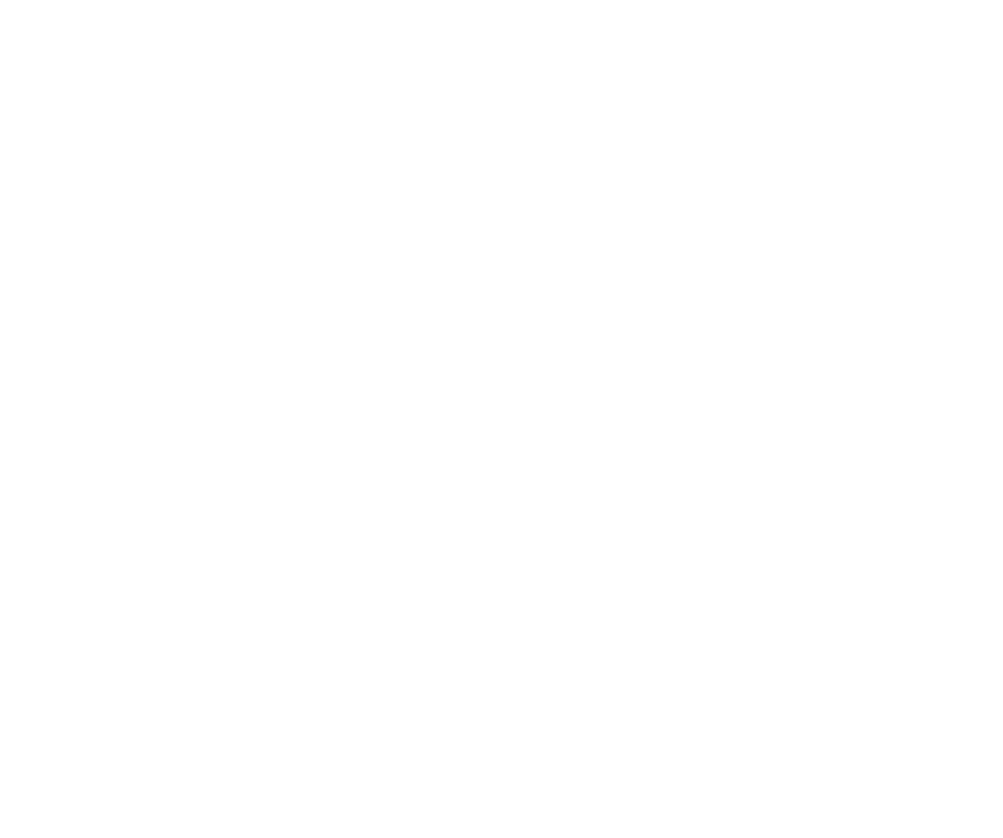
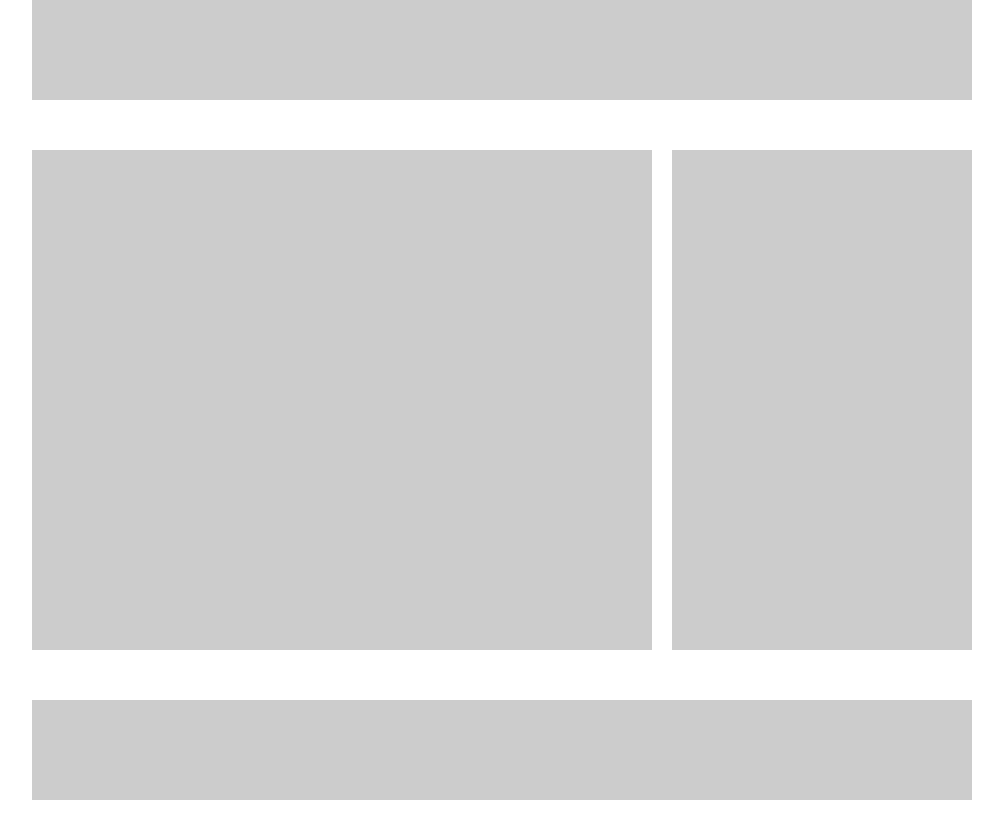
Before and after one commit to ohno621/gitto2, a plain HTML site: page base/index.html in a window 1280 px wide. Shown: the whole page, without its empty margins (138-1141 px from the left). After the commit the page ends 800 px from the top, so only its background shows below. Drawn offline with Linux system fonts and the light colour scheme.

Commit message:
レイアウト作成

```diff
--- a/base/css/style.css
+++ b/base/css/style.css
@@ -6,17 +6,24 @@
 }
 #header{
     height: 100px;
+    background-color: #ccc;
     margin-bottom: 50px;
 }
 #main{
     width: 620px;
     height: 500px;
     margin-bottom: 50px;
+    background-color: #ccc;
+    float: left
 }
 #sub{
     width: 300px;
     height: 500px;
+    float: right;
+    background-color: #ccc;
 }
 #footer{
     height: 100px;
+    background-color: #ccc;
+    clear: both;
 }
```
